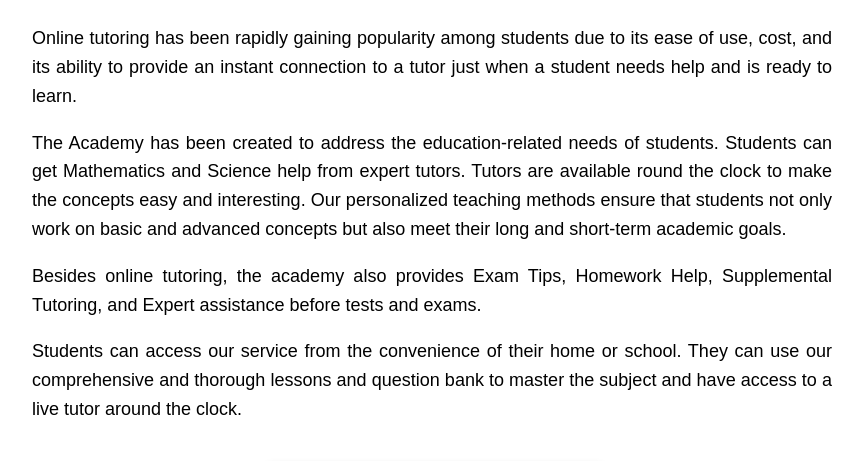
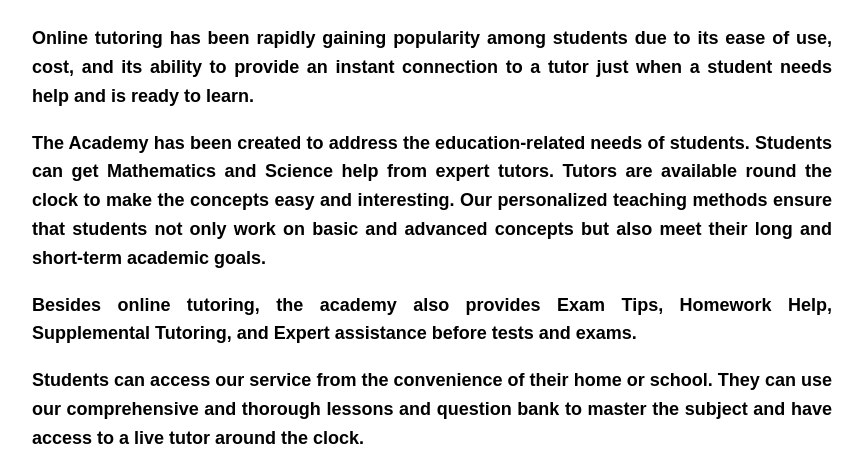
Before and after one commit to hoppyacademy/Learn-Biology-the-Smart-Way, a plain HTML site: page index.html in a window 1280 px wide. Shown: the part 296-757 px from the top of the page, without its empty margins (208-1071 px from the left). Drawn offline with Linux system fonts and the light colour scheme.

Commit message:
index.html

```diff
--- a/index.html
+++ b/index.html
@@ -102,11 +102,11 @@
 
     <!-- Informative Text -->
     <div class="content">
-        <p>Online tutoring has been rapidly gaining popularity among students due to its ease of use, cost, and its ability to provide an instant connection to a tutor just when a student needs help and is ready to learn.</p>
+        <p><strong>Online tutoring has been rapidly gaining popularity<strong> among students due to its ease of use, cost, and its ability to provide an instant connection to a tutor just when a student needs help and is ready to learn.</p>
 
-        <p>The Academy has been created to address the education-related needs of students. Students can get Mathematics and Science help from expert tutors. Tutors are available round the clock to make the concepts easy and interesting. Our personalized teaching methods ensure that students not only work on basic and advanced concepts but also meet their long and short-term academic goals.</p>
+        <p>The Academy has been created to address the education-related needs of students. Students can get Mathematics and Science help from expert tutors. <strong>Tutors are available round the clock<strong> to make the concepts easy and interesting. Our personalized teaching methods ensure that students not only work on basic and advanced concepts but also meet their long and short-term academic goals.</p>
 
-        <p>Besides online tutoring, the academy also provides Exam Tips, Homework Help, Supplemental Tutoring, and Expert assistance before tests and exams.</p>
+        <p>Besides online tutoring, the academy also provides <strong>Exam Tips, Homework Help, Supplemental Tutoring, and Expert assistance<strong> before tests and exams.</p>
 
         <p>Students can access our service from the convenience of their home or school. They can use our comprehensive and thorough lessons and question bank to master the subject and have access to a live tutor around the clock.</p>
     </div>
```
